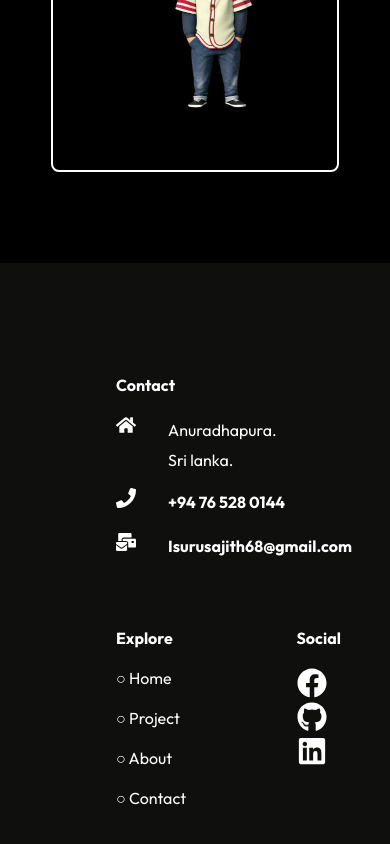
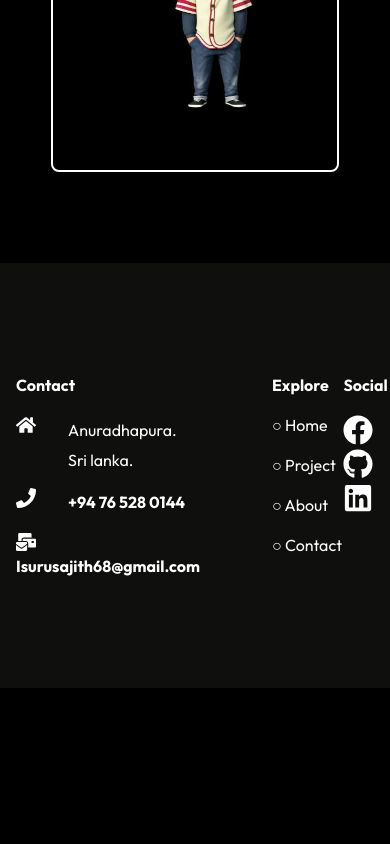
Before and after one commit to isurusajith68/isuru-portfolio-react, a React (Create React App) app: page / in a window 390 px wide. Shown: the part 1591-2435 px from the top of the page. After the commit the page ends 2279 px from the top, so only its background shows below. Built offline with nearby package versions, Linux system fonts and the light colour scheme.

Commit message:
Update Footer.css

```diff
--- a/src/components/Footer.css
+++ b/src/components/Footer.css
@@ -47,9 +47,9 @@
 }
 
 
-@media screen and (max-width:640px) {
+/* @media screen and (max-width:640px) {
     .footer-container{
-        margin-left: 100px;
+
         grid-template-columns:1fr;
     }
 
@@ -62,4 +62,4 @@
     }
 
 
-}
+} */
```
